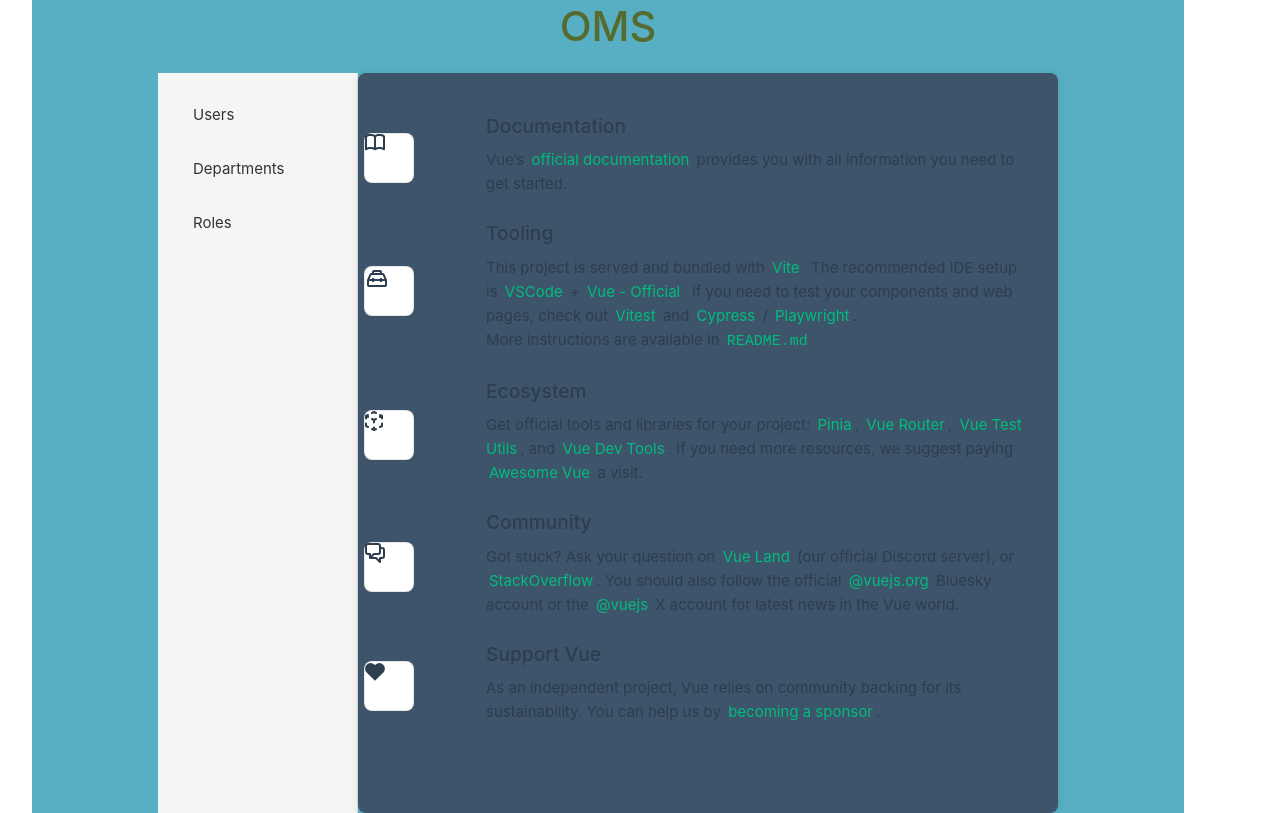
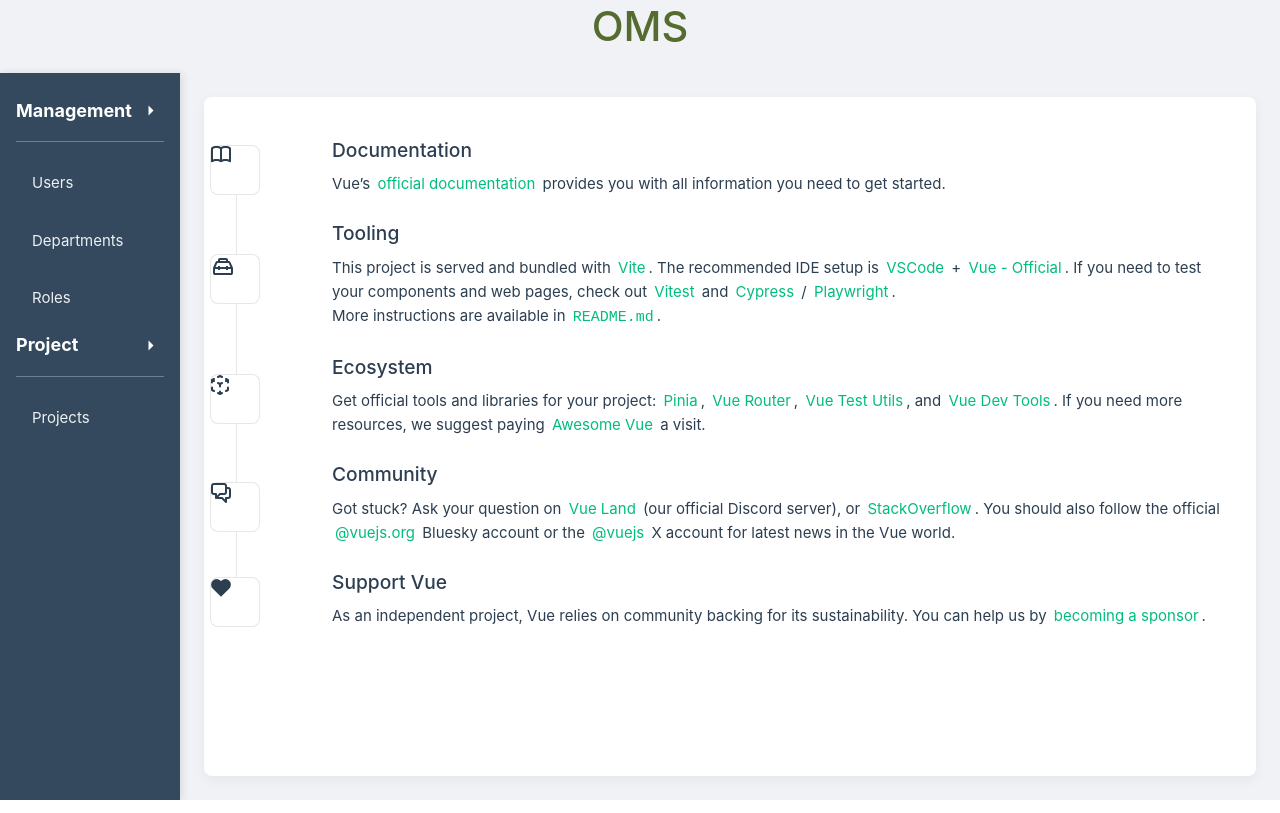
Before and after one commit to KirstenC2/oms_frontend, a Vue app: page / in a window 1280 px wide. Built offline with nearby package versions, Linux system fonts and the light colour scheme; the HTML template or start-up script is replaced by a standard one.

Commit message:
feat: activatation of user button added

```diff
--- a/src/App.vue
+++ b/src/App.vue
@@ -1,16 +1,27 @@
-<script setup lang="ts">
-import { RouterLink, RouterView } from 'vue-router'
-import Title from './components/Title.vue'
-</script>
-
 <template>
   <div class="app-container">
     <Title msg="OMS" />
     <div class="main-content">
-      <nav>
-        <RouterLink to="/users">Users</RouterLink>
-        <RouterLink to="/departments">Departments</RouterLink>
-        <RouterLink to="/roles">Roles</RouterLink>
+      <nav class="main-nav">
+
+        <div class="nav-title collapsible-title" @click="toggleManagement">
+          Management
+          <span :class="['collapse-icon', { 'rotated': isManagementOpen }]"></span>
+        </div>
+        <div v-show="isManagementOpen" class="collapsible-content">
+          <RouterLink to="/users" class="nav-item">Users</RouterLink>
+          <RouterLink to="/departments" class="nav-item">Departments</RouterLink>
+          <RouterLink to="/roles" class="nav-item">Roles</RouterLink>
+        </div>
+
+        <div class="nav-title collapsible-title" @click="toggleProject">
+          Project
+          <span :class="['collapse-icon', { 'rotated': isProjectOpen }]"></span>
+        </div>
+        <div v-show="isProjectOpen" class="collapsible-content">
+          <RouterLink to="/projects" class="nav-item">Projects</RouterLink>
+        </div>
+
       </nav>
       <div class="wrapper">
         <RouterView />
@@ -19,89 +30,149 @@
   </div>
 </template>
 
+<script setup lang="ts">
+import { ref } from 'vue'; // Import ref for state management
+import { RouterLink, RouterView } from 'vue-router';
+import Title from './components/Title.vue';
+
+// State variables to control the visibility of each section
+const isManagementOpen = ref(true); // Start with Management section open by default
+const isProjectOpen = ref(true);    // Start with Project section open by default
+
+// Methods to toggle the state
+const toggleManagement = () => {
+  isManagementOpen.value = !isManagementOpen.value;
+};
+
+const toggleProject = () => {
+  isProjectOpen.value = !isProjectOpen.value;
+};
+</script>
 
 <style scoped>
+/* Ensure you have the global.css import in main.ts as discussed */
+html, body {
+  margin: 0;
+  padding: 0px 0px;
+  font-family: Arial, sans-serif;
+}
+.app-container {
+  display: flex;
+  flex-direction: column;
+  min-height: 100vh;
+  background-color: #f0f2f5;
+  width: 100vw;
+}
+
 .main-content {
   display: flex;
   flex-direction: row;
-  height: calc(100vh - /* Title 的高度 */ 60px); /* 可依需要調整 */
+  flex: 1;
   width: 100%;
-  max-width: 900px;
-  margin: 0 auto;
-  box-sizing: border-box;
 }
 
-/* Remove default margin and padding from html and body to eliminate outside blank space */
-html, body {
-  margin: 0 auto;
-  padding: 0 auto;
-  width: 100vw;
-  min-height: 100vh;
-  box-sizing: border-box;
-
+nav.main-nav {
+  width: 180px;
+  flex-shrink: 0;
+  background-color: #34495e;
+  padding: 1.5rem 1rem;
+  display: flex;
+  flex-direction: column;
+  box-shadow: 2px 0 8px rgba(0,0,0,0.1);
 }
 
-.app-container {
-  display: flex;
-  flex-direction: column;
-  align-items: stretch;
-  width: 90vw;
-  min-height: 100vh;
-  background: #58afc3;
-  margin: 0;
-  padding: 0;
-  box-sizing: border-box;
-}
-
-h1 {
-  color: #007bff; /* Change heading color */
+/* --- Navigation Title Styles (Modified) --- */
+.nav-title {
+  color: #ffffff;
+  font-size: 1.2em;
   font-weight: bold;
+  padding-bottom: 1rem;
+  margin-bottom: 1rem;
+  border-bottom: 1px solid rgba(255, 255, 255, 0.3);
   text-align: center;
 }
 
-h3 {
-  color: #333;
-  font-style: italic;
-  text-align: center;
+/* --- New Styles for Collapsible Functionality --- */
+.collapsible-title {
+  cursor: pointer; /* Indicate it's clickable */
+  display: flex; /* Use flex to align text and icon */
+  justify-content: space-between; /* Space out text and icon */
+  align-items: center; /* Vertically align them */
+  padding-right: 0.5rem; /* Give space for the icon */
+  /* Remove padding-bottom and margin-bottom from .nav-title
+     if you want spacing controlled by .collapsible-content */
 }
 
-.greetings {
-  background: #353a3f;
-  padding: 2rem;
-  border-radius: 8px;
-}
-.wrapper {
-  flex: 1; /* 撐滿剩餘空間 */
-  padding: 2rem;
-  border-radius: 8px;
-  background-color: #3d546a;
-  border-color: 1px #333;
-  box-shadow: 0 2px 10px rgba(0, 0, 0, 0.1);
-  box-sizing: border-box;
-  display: flex;
-  flex-direction: column;
-  align-items: center;
-  overflow-y: auto; /* 需要時讓內容可捲動 */
-}
-
-nav {
-  width: 200px;
-  background-color: #f5f5f5;
-  display: flex;
-  flex-direction: column;
-  padding: 20px;
-  box-sizing: border-box;
-  border-right: 1px solid #ddd;
+/* Optional: Remove border from .collapsible-title if you want it only on the main .nav-title */
+.collapsible-title {
+    /* If you want the line only once per section, consider making .nav-separator a line */
+    /* border-bottom: none; */
 }
 
 
-nav a {
-  padding: 10px 15px;
-  margin-bottom: 10px;
-  text-decoration: none;
-  color: #333;
-  border-radius: 4px;
-  transition: background-color 0.2s;
+.collapse-icon {
+  width: 0;
+  height: 0;
+  border-left: 5px solid transparent;
+  border-right: 5px solid transparent;
+  border-top: 5px solid #ffffff; /* Down arrow */
+  transition: transform 0.2s ease; /* Smooth rotation */
 }
 
+.collapse-icon.rotated {
+  transform: rotate(-90deg); /* Rotate to point left when collapsed */
+  border-top: 5px solid #ffffff; /* Ensure arrow color consistency */
+}
+
+.collapsible-content {
+  /* You can add transition effects here for smooth collapse/expand */
+  overflow: hidden; /* Hide overflow content during transition */
+  /* max-height: 0; for v-if based transition (more complex) */
+}
+
+/* For v-show, simply changing display property works */
+/* The v-show will toggle display: none / display: block */
+
+
+/* Original Nav Item Styles (no changes needed here) */
+.nav-item {
+  display: block;
+  padding: 0.8rem 1rem;
+  margin-bottom: 0.5rem;
+  color: #ecf0f1;
+  text-decoration: none;
+  border-radius: 4px;
+  transition: background-color 0.2s ease, color 0.2s ease;
+}
+
+.nav-item:hover {
+  background-color: #2c3e50;
+  color: #ffffff;
+}
+
+.nav-item.router-link-active {
+  background-color: #2980b9;
+  font-weight: bold;
+}
+
+.nav-separator {
+  margin: 1rem 0;
+  border-bottom: 1px solid rgba(255, 255, 255, 0.2);
+  height: 0;
+  display: block;
+  text-align: center;
+  color: rgba(255, 255, 255, 0.4);
+  font-size: 0.8em;
+}
+
+.wrapper {
+  flex: 1;
+  min-width: 0;
+  padding: 2rem;
+  background-color: #ffffff;
+  border-radius: 8px;
+  margin: 1.5rem;
+  box-shadow: 0 4px 12px rgba(0,0,0,0.05);
+  overflow-y: auto;
+}
 </style>
--- a/src/assets/main.css
+++ b/src/assets/main.css
@@ -1,11 +1,4 @@
 @import './base.css';
-
-#app {
-  max-width: 1280px;
-  margin: 0 auto;
-  padding: 2rem;
-  font-weight: normal;
-}
 
 a,
 .green {
@@ -30,6 +23,6 @@
   #app {
     display: grid;
     grid-template-columns: 1fr 1fr;
-    padding: 0 2rem;
+    padding: 0 0rem;
   }
 }
--- a/src/components/CardContent.vue
+++ b/src/components/CardContent.vue
@@ -9,6 +9,8 @@
         <strong>{{ key }}:</strong> {{ value }}
       </li>
       <button @click="deleteItem">Remove</button>
+      <button v-if="props.type === 'user' && props.item.status === 'ACTIVE' " @click="deactivateUser" >Deactivate</button>
+      <button v-if="props.type === 'user' && props.item.status === 'INACTIVE' " @click="activateUser" >Activate</button>
     </ul>
     <slot />
   </div>
@@ -16,7 +18,7 @@
 
 <script setup lang="ts">
 import { computed } from 'vue'
-import { deleteDepartment, fetchDepartments, deleteRole, deleteUser } from './utils/api' // ✅ This is the delete API you're calling
+import { deleteDepartment, fetchDepartments, deleteRole, deleteUser, deactiveUser, activateUser as activateAPI } from './utils/api' // ✅ This is the delete API you're calling
 
 const props = defineProps<{
   item: Record<string, any>,
@@ -37,20 +39,33 @@
 
 const displayFields = computed(() => {
   if (props.type === 'user') {
-    console.log('User item:', props.item)
+    // console.log('User item:', props.item)
     return {
-      Name: props.item.name,
+      // Name: props.item.name,
       Email: props.item.email,
       'Department Name': props.item.department?.name,
-      Role: props.item.role?.name
+      Role: props.item.role?.name,
+      Status: props.item.status || 'N/A' // <-- Access status directly
     }
   }
-  if (props.type === 'department') {
-    return {
+ if (props.type === 'department') {
+    // This assumes your backend returns { id, name, description, userCount, manager }
+    const fields: Record<string, any> = {
       ID: props.item.id,
       Name: props.item.name,
-      Description: props.item.description,
+      // Only show description if it exists (it's optional in the schema)
+      ...(props.item.description && { Description: props.item.description }),
+      'Total Members': props.item.userCount || 0, // <-- Access userCount directly
+    };
+
+    // Add manager if available
+    if (props.item.manager && props.item.manager.name) {
+      fields['Manager'] = props.item.manager.name;
+    } else {
+      fields['Manager'] = 'N/A'; // Or leave undefined, depending on desired display
     }
+
+    return fields;
   }
   if (props.type === 'role') {
     return {
@@ -89,6 +104,29 @@
     console.error('Error deleting department:', err)
   }
 }
+
+const deactivateUser = async () => {
+  try {
+
+    console.log('Deactivating user:', props.item.id)
+    await deactiveUser(props.item.id)
+    // console.log(`User ${props.item.id} deactivated successfully.`)
+    emit('refreshRequest')
+  } catch (err) {
+    console.error('Error deactivating user:', err)
+  }
+}
+const activateUser = async () => {
+  try {
+
+    console.log('Activating user:', props.item.id)
+    await activateAPI(props.item.id)
+    // console.log(`User ${props.item.id} deactivated successfully.`)
+    emit('refreshRequest')
+  } catch (err) {
+    console.error('Error activating user:', err)
+  }
+}
 </script>
 
 
--- a/src/components/subcomponent/CardContent.vue
+++ b/src/components/subcomponent/CardContent.vue
@@ -51,8 +51,8 @@
   }
   if (props.type === 'department') {
     return {
-      ID: props.item.id,
-      Name: props.item.name,
+      // ID: props.item.id,
+      // Name: props.item.name,
       Description: props.item.description,
     }
   }
--- a/src/components/utils/api.ts
+++ b/src/components/utils/api.ts
@@ -21,3 +21,9 @@
 
 export const deleteUser = (id: string) =>
   axios.delete(`http://localhost:5001/users/${id}`)
+
+export const deactiveUser = (id: string) =>
+  axios.patch(`http://localhost:5001/users/${id}/deactivate`)
+
+export const activateUser = (id: string) =>
+  axios.patch(`http://localhost:5001/users/${id}/activate`)
--- a/src/views/DepartmentView.vue
+++ b/src/views/DepartmentView.vue
@@ -25,8 +25,7 @@
 import CardContent from '../components/CardContent.vue'
 import type { Field } from '@/components/form/types'
 import SubNavBar from '@/components/subcomponent/SubNavBar.vue'
-// import GenericCreateForm from '@/components/form/GenericCreateForm.vue'
-import { fetchDepartments, createDepartment } from '@/components/utils/api'
+import { fetchDepartments } from '@/components/utils/api'
 import CreateDepartmentPage from './departments/CreateDepartmentPage.vue'
 
 const departments = ref<any[]>([])
--- a/src/views/UserView.vue
+++ b/src/views/UserView.vue
@@ -99,7 +99,8 @@
           label: r.name,
           value: r.id
         }))
-      }
+      },
+
     ]
     // check for listing status
     if (!users || users.length === 0) {
--- a/src/views/roles/CreateRolePage.vue
+++ b/src/views/roles/CreateRolePage.vue
@@ -13,13 +13,13 @@
 <script setup lang="ts">
 import DynamicForm from '@/components/form/DynamicForm.vue';
 import { roleFormSchema } from '@/schemas/roleFormSchema'; // Import your role form schema
-import { createDepartment } from '@/components/utils/api';
+import { createRole } from '@/components/utils/api';
 
 
 const handleCreateRole = async (formData: Record<string, any>) => {
   console.log('Attempting to submit role data:', formData);
   try {
-    const response = await createDepartment(formData); // Execute the API call
+    const response = await createRole(formData); // Execute the API call
     console.log('Role creation successful (API layer response):', response);
 
     return response; // Return the response; DynamicForm can use this for internal success handling (e.g., clearing form fields)
--- a/src/views/users/CreateUserPage.vue
+++ b/src/views/users/CreateUserPage.vue
@@ -17,7 +17,6 @@
 import type { FormOption, FormSchema } from '@/types/form';
 // import { fetchDepartments, fetchRoles, createUser } from '@/api/mockService'; // 你的模擬 API 服務
 import { fetchDepartments, fetchRoles, createUser } from '@/components/utils/api';
-import axios from 'axios';
 
 const departments = ref<FormOption[]>([]);
 const roles = ref<FormOption[]>([]);
```
